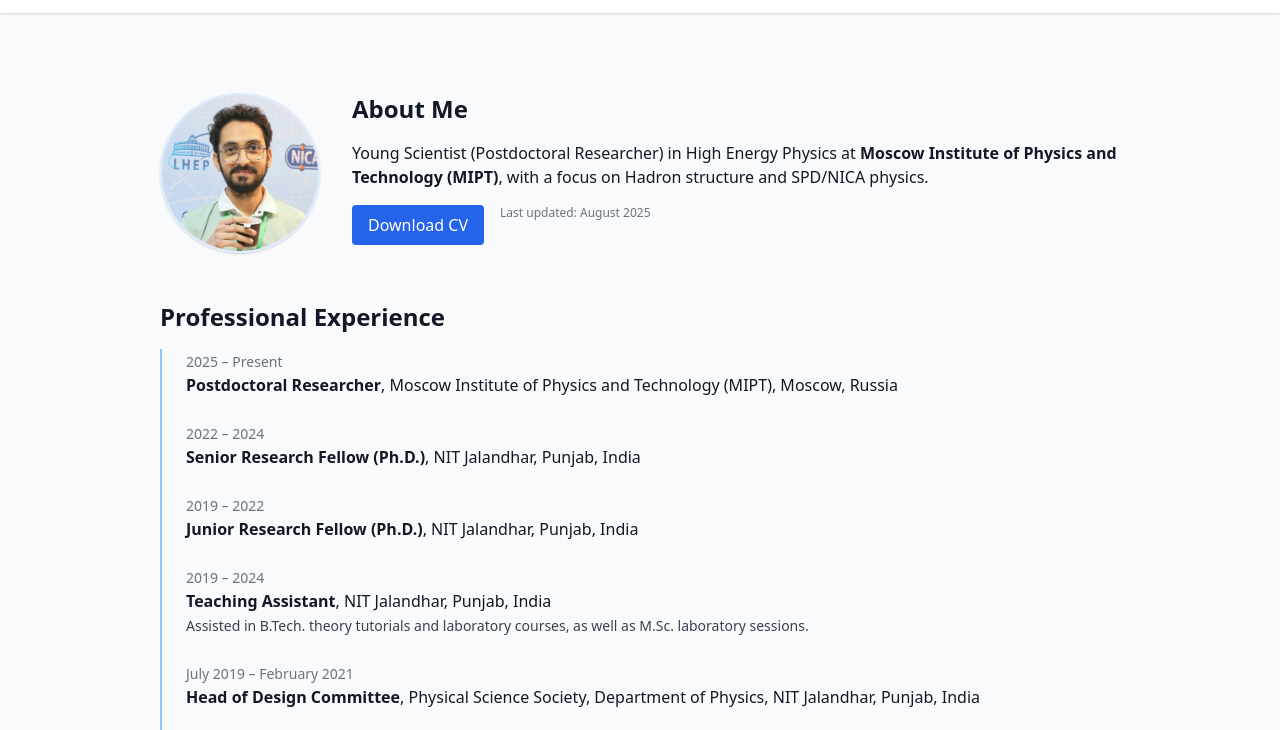
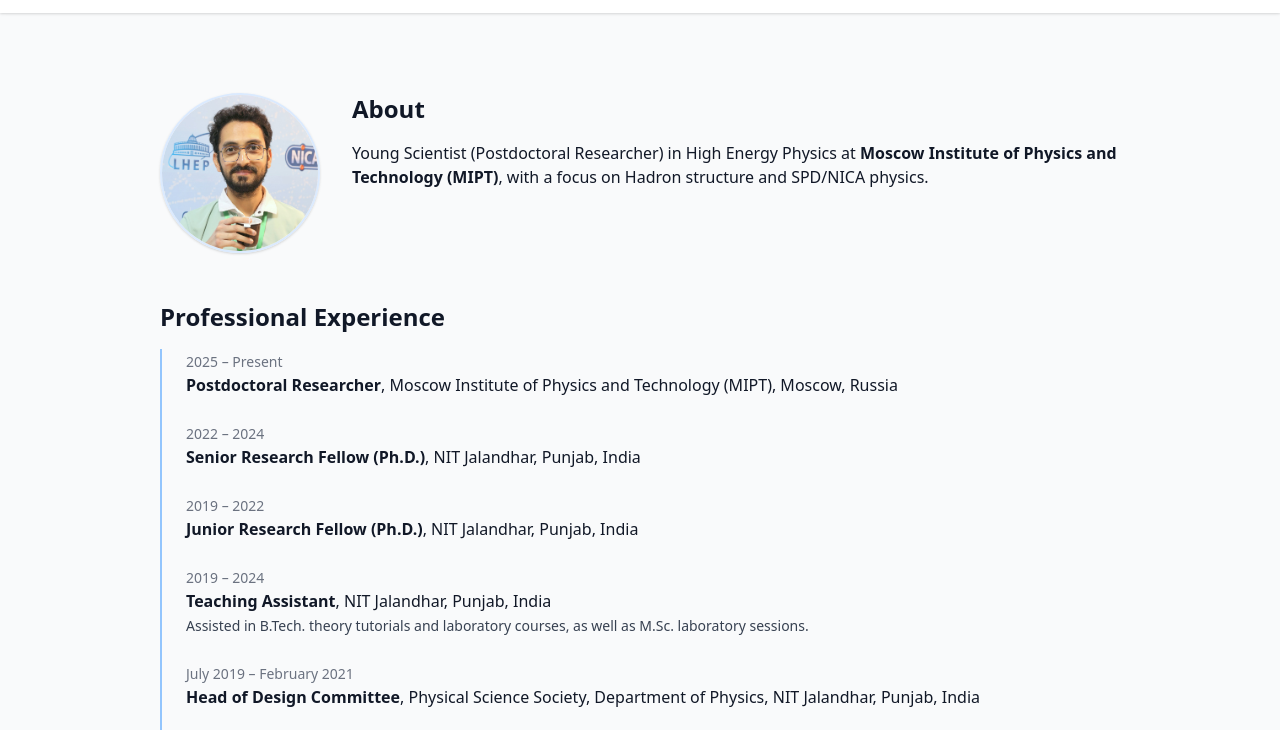
Before and after one commit to ssharmahep/ssharmahep.github.io, a plain HTML site: page index.html in a window 1280 px wide. Shown: the part 51-781 px from the top of the page. Drawn offline with nearby package versions, Linux system fonts and the light colour scheme.

Commit message:
index.html

```diff
--- a/index.html
+++ b/index.html
@@ -55,18 +55,18 @@
     <!-- About Section -->
     <section id="about" class="my-12" aria-labelledby="about-heading">
   <div class="flex flex-col md:flex-row items-center md:items-start space-y-6 md:space-y-0 md:space-x-8">
-    <img src="profile.JPG" alt="Dr. Shubham Sharma" class="w-40 h-40 rounded-full shadow border-2 border-blue-100" />
+    <img src="profile.jpg" alt="Dr. Shubham Sharma" class="w-40 h-40 rounded-full shadow border-2 border-blue-100" />
     <div>
-      <h2 id="about-heading" class="text-2xl font-bold mb-4">About Me</h2>
+      <h2 id="about-heading" class="text-2xl font-bold mb-4">About</h2>
       <p>
         Young Scientist (Postdoctoral Researcher) in High Energy Physics at <span class="font-semibold">Moscow Institute of Physics and Technology (MIPT)</span>, with a focus on Hadron structure and SPD/NICA physics.
       </p>
-      <div class="mt-4 flex flex-wrap gap-2">
-        <a href="cv.pdf" class="inline-block bg-blue-600 text-white px-4 py-2 rounded hover:bg-blue-700 transition" target="_blank" rel="noopener">
-          Download CV
-        </a>
-        <span class="text-gray-500 text-xs ml-2">Last updated: August 2025</span>
-      </div>
+      <!--<div class="mt-4 flex flex-wrap gap-2">-->
+      <!--  <a href="cv.pdf" class="inline-block bg-blue-600 text-white px-4 py-2 rounded hover:bg-blue-700 transition" target="_blank" rel="noopener">-->
+      <!--    Download CV-->
+      <!--  </a>-->
+      <!--  <span class="text-gray-500 text-xs ml-2">Last updated: August 2025</span>-->
+      <!--</div>-->
     </div>
   </div>
 </section>
@@ -284,9 +284,9 @@
       <span class="font-semibold">TEQIP-III Emerging Fields in High Energy Physics Course</span>, NIT Jalandhar, Punjab, India — Participated
     </li>
   </ul>
-    <p class="mt-2 text-xs text-gray-500">
-    <a href="YOUR_FULL_LIST_LINK" target="_blank" class="text-blue-600 underline">View complete list (PDF)</a>
-  </p>
+  <!--  <p class="mt-2 text-xs text-gray-500">-->
+  <!--  <a href="YOUR_FULL_LIST_LINK" target="_blank" class="text-blue-600 underline">View complete list (PDF)</a>-->
+  <!--</p>-->
 </section>
 
 
```
